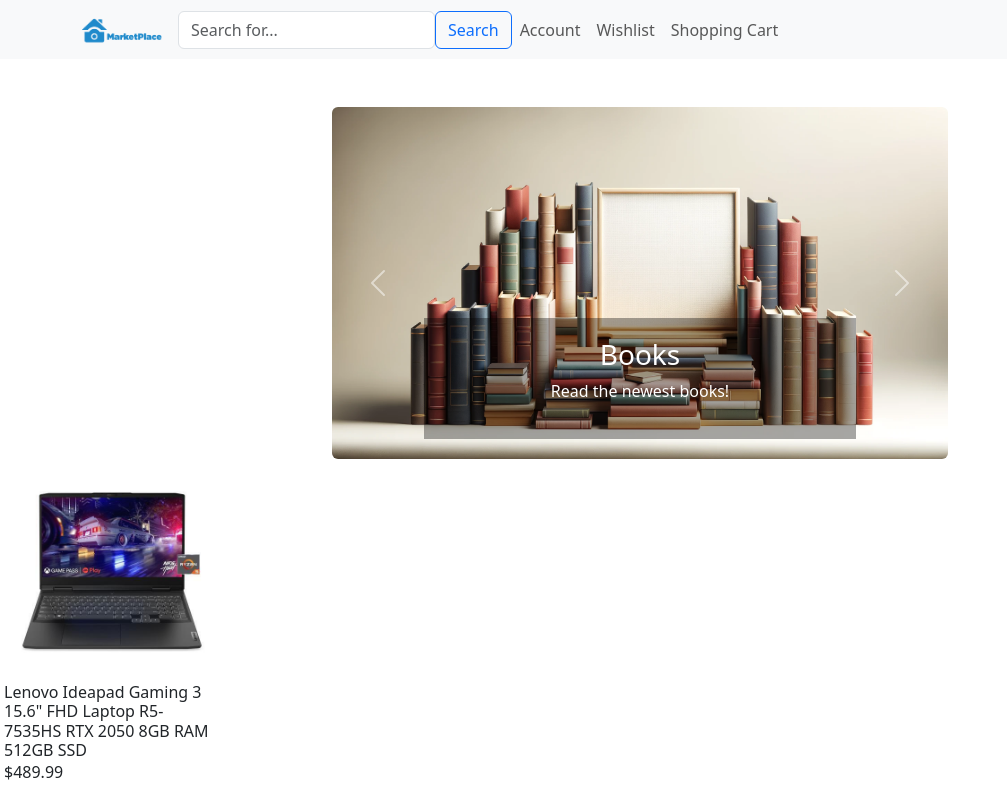
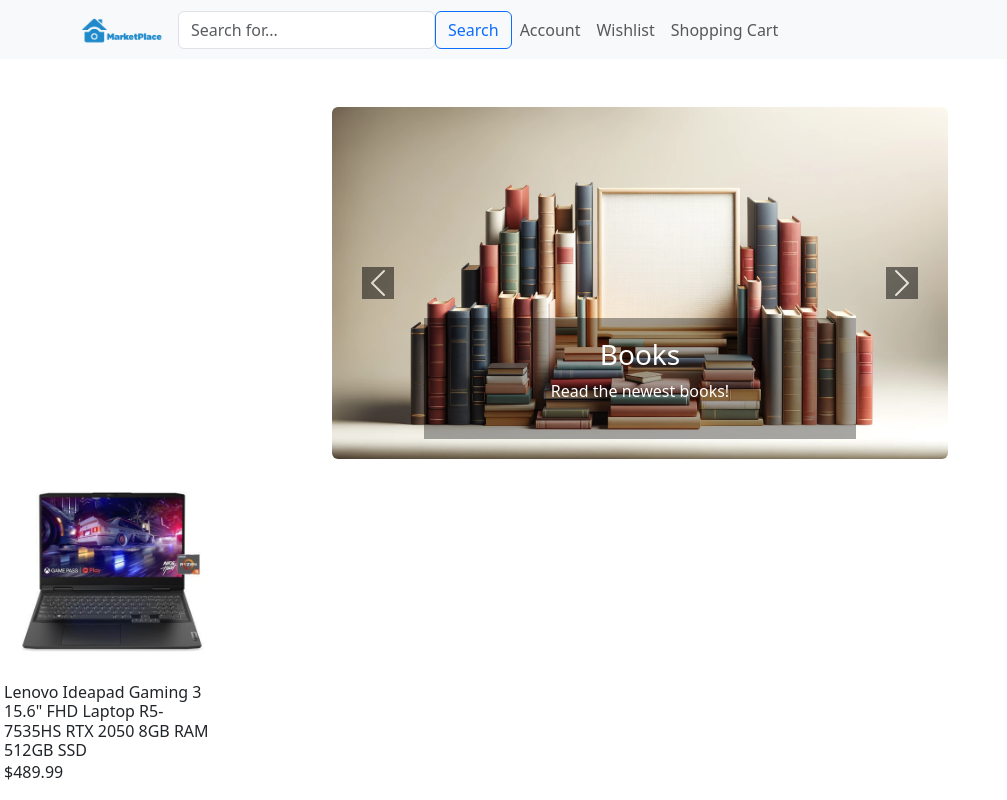
Before and after one commit to amarborz/marktplaats-frontend, a React (Create React App) app: page / in a window 1280 px wide. Shown: the top 800 px of the page, without its empty margins (0-1007 px from the left). Built offline with nearby package versions, Linux system fonts and the light colour scheme.

Commit message:
added pages

```diff
--- a/src/App.js
+++ b/src/App.js
@@ -1,12 +1,12 @@
 import './App.css'
 import NavbarHeader from './components/Navbar/NavbarHeader'
-import HomePagina from './pages/HomePagina'
+import HomePage from './pages/HomePage'
 
 function App() {
 	return (
 		<div className="App">
 			<NavbarHeader />
-			<HomePagina />
+			<HomePage />
 		</div>
 	)
 }
--- a/src/components/MainCarousel/mainCarousel.css
+++ b/src/components/MainCarousel/mainCarousel.css
@@ -1,3 +1,10 @@
 .carousel-caption {
 	background: rgba(0, 0, 0, 0.35);
 }
+
+.carousel-control-next-icon {
+	background-color: black;
+}
+.carousel-control-prev-icon {
+	background-color: black;
+}
--- a/src/pages/HomePagina.jsx
+++ b/src/pages/HomePage.jsx
@@ -2,7 +2,7 @@ import React from 'react'
 import MainCarousel from '../components/MainCarousel/MainCarousel'
 import ProductCard from '../components/ProductCard/ProductCard'
 
-const HomePagina = () => {
+const HomePage = () => {
 	return (
 		<div>
 			<MainCarousel />
@@ -23,4 +23,4 @@ const HomePagina = () => {
 	)
 }
 
-export default HomePagina
+export default HomePage
```
Also changed, not shown: src/pages/AccountPage.jsx (added, +7 -0 lines), src/pages/NewProductPage.jsx (added, +7 -0 lines), src/pages/OrdersPage.jsx (added, +7 -0 lines), src/pages/ProductPage.jsx (added, +9 -0 lines), src/pages/ProductsPage.jsx (added, +9 -0 lines), src/pages/ShoppingCartPage.jsx (added, +7 -0 lines), src/pages/WishlistPage.jsx (added, +7 -0 lines).
